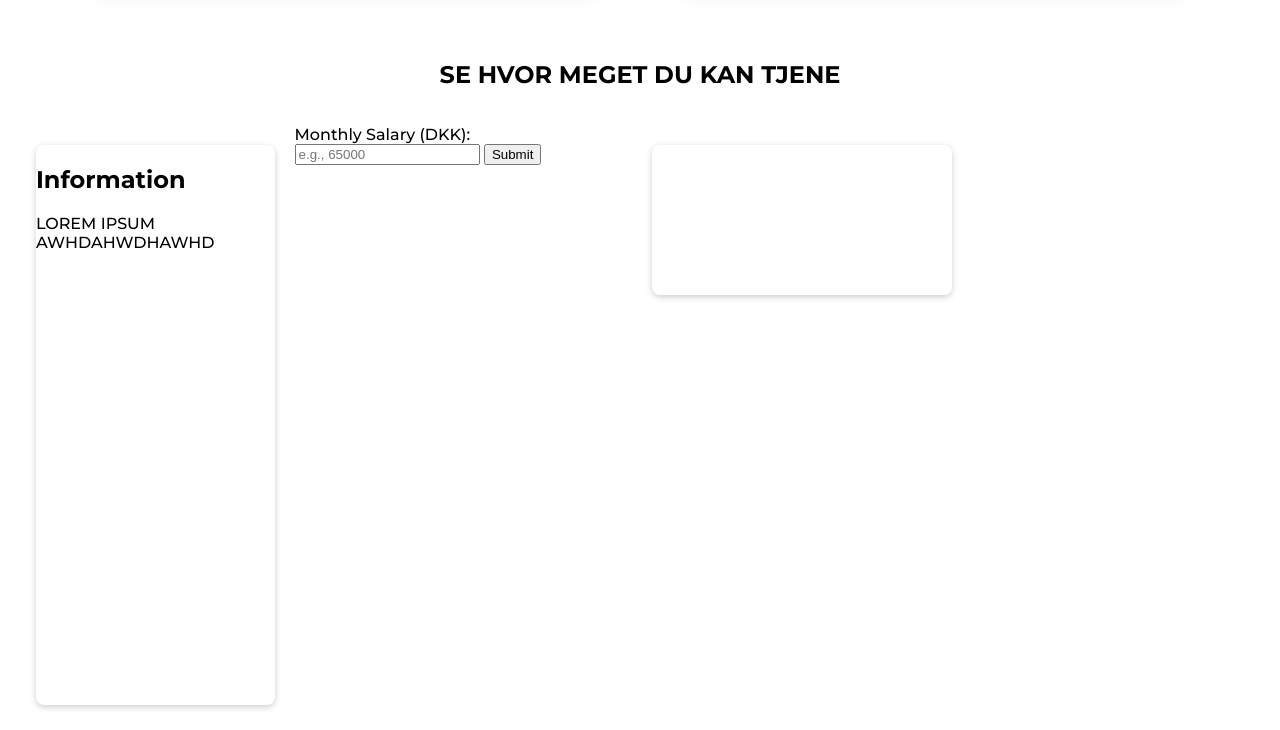
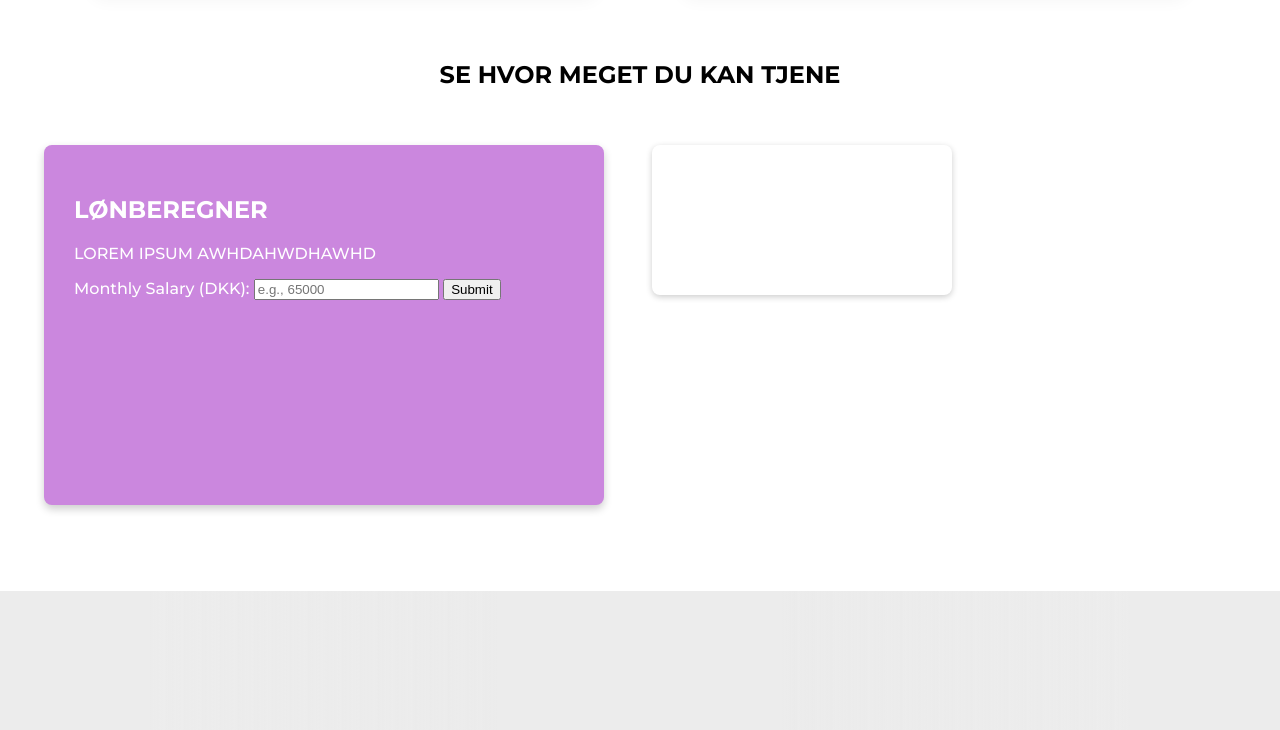
Before and after one commit to gume0002/Aflevering-06-, a website: page index.html in a window 1280 px wide. Shown: the part 1378-2108 px from the top of the page. Drawn offline with nearby package versions, Linux system fonts and the light colour scheme; no server answers; grey boxes are pictures that could not be loaded; a web font is replaced by a local one.

Commit message:
Ændret udseenet chart sektion

```diff
--- a/index.html
+++ b/index.html
@@ -77,9 +77,8 @@
 <section class="chart-section">
 
     <div class="info-box">
-        <h2>Information</h2>
+        <h2>LØNBEREGNER</h2>
         <p>LOREM IPSUM AWHDAHWDHAWHD</p>
-    </div>
 
         <div class="input-field">
             <label for="yearly-salary">Monthly Salary (DKK):</label>
@@ -94,10 +93,11 @@
             >
             <button id="submit-button">Submit</button>
         </div>
+    </div>
+
 
     <div class="chart">
         <canvas id="chart"></canvas>
-
     </div>
 
 </section>
--- a/style.css
+++ b/style.css
@@ -200,23 +200,32 @@ text-align: center;
 
 /* KARRUSEL SLUT */
 
+.beregner-h1 {
+    text-align: center;
+}
+
 .chart-section {
     display: flex;
     justify-content: space-evenly;
-    margin-bottom: 100px;
+    margin-bottom: 50px;
     padding: 1rem;
 }
 
 .info-box {
-    border-radius: 8px;
-    box-shadow: 0 2px 6px rgba(0,0,0,0.2);
+    border-radius: 8px 8px;
+    box-shadow: 0 4px 8px rgba(0,0,0,0.2);
     margin: 20px;
+    background-color: #CB87DE;
+    color: white;
+    width: 500px;
+    height: 300px;
+    padding: 30px
 }
 
 .chart {
     position: relative;
-    height: 600px;
-    width: 800px;
+    width: 50%;
+    height: 340px;
 }
 
 #chart {
```
Lines whose indentation alone changed are shown as unchanged.
